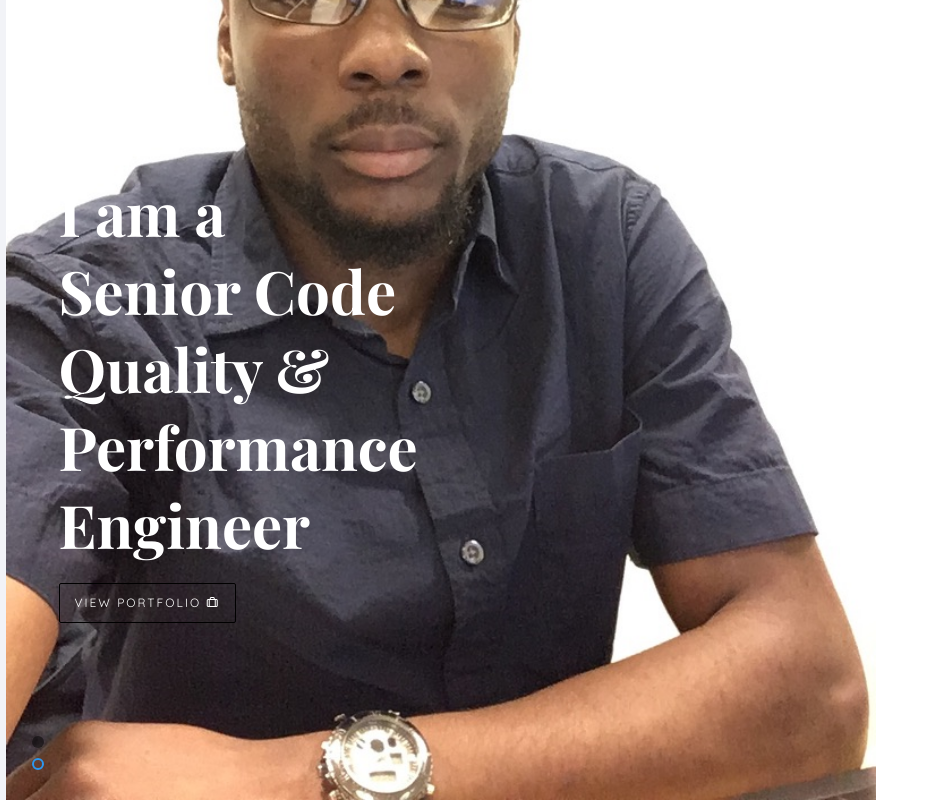
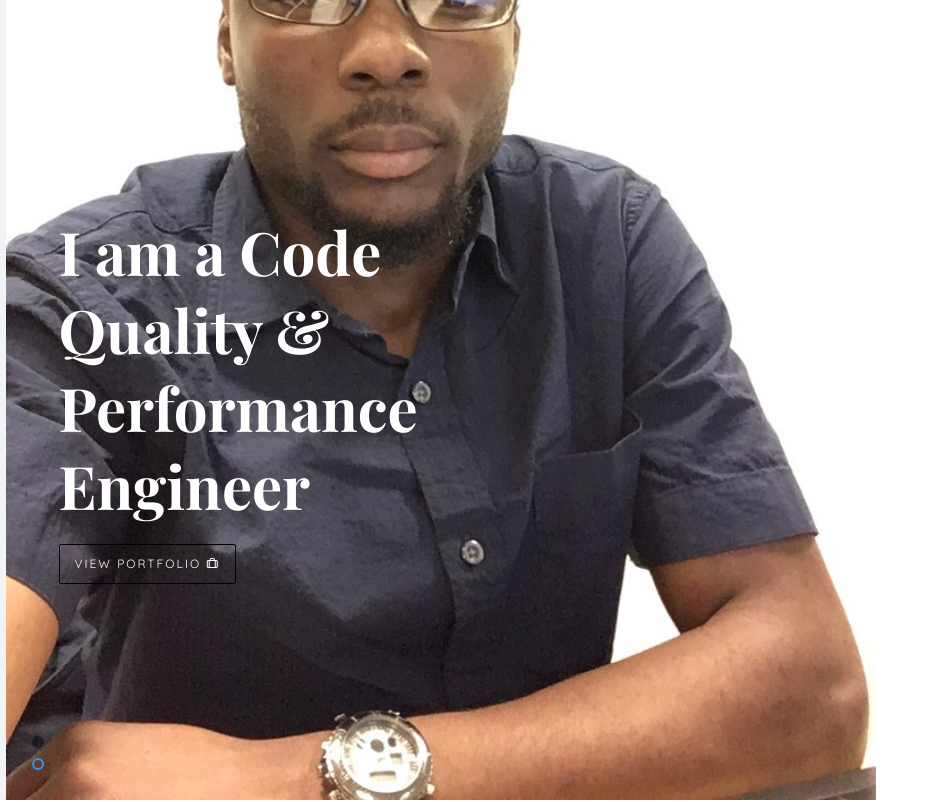
Before and after one commit to Chelvy/Updated-Portfolio-Page, a plain HTML site: page index.html in a window 1280 px wide. Shown: the top 802 px of the page, 349-1280 px from the left. Drawn offline with nearby package versions, Linux system fonts and the light colour scheme; files whose address does not match are found by name; a web font is replaced by a local one.

Commit message:
Update text

```diff
--- a/index.html
+++ b/index.html
@@ -122,7 +122,7 @@
                                         <div class="col-md-6 col-md-offset-3 col-md-pull-3 col-sm-12 col-xs-12 js-fullheight slider-text">
                                             <div class="slider-text-inner">
                                                 <div class="desc">
-                                                    <h1 style="color: white">I am a Senior Code Quality & Performance Engineer</h1>
+                                                    <h1 style="color: white">I am a Code Quality & Performance Engineer</h1>
                                                     <p style="color: white"><a style="color: white" class="btn btn-primary btn-learn">View Portfolio <i class="icon-briefcase3"></i></a></p>
                                                 </div>
                                             </div>
```
